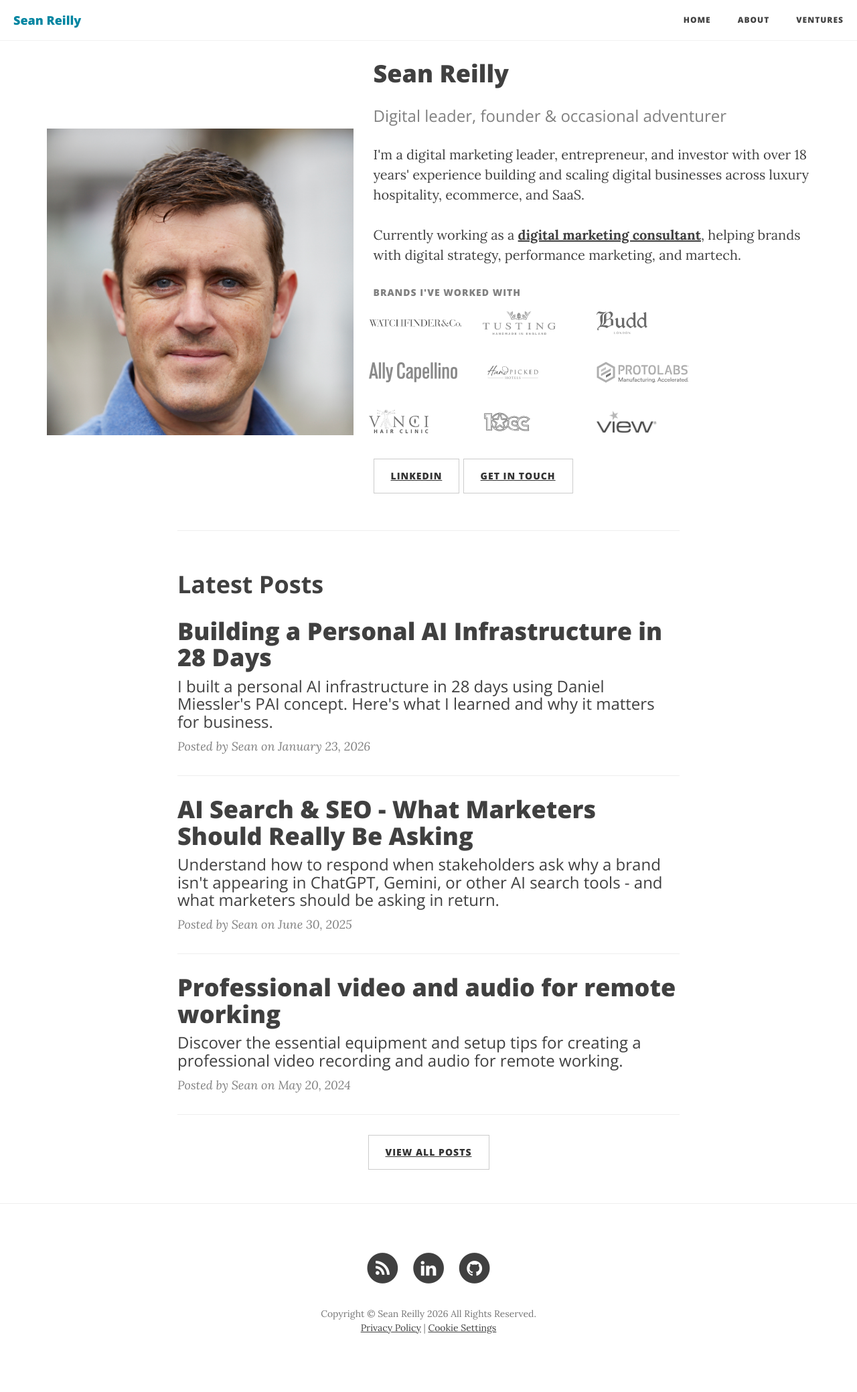
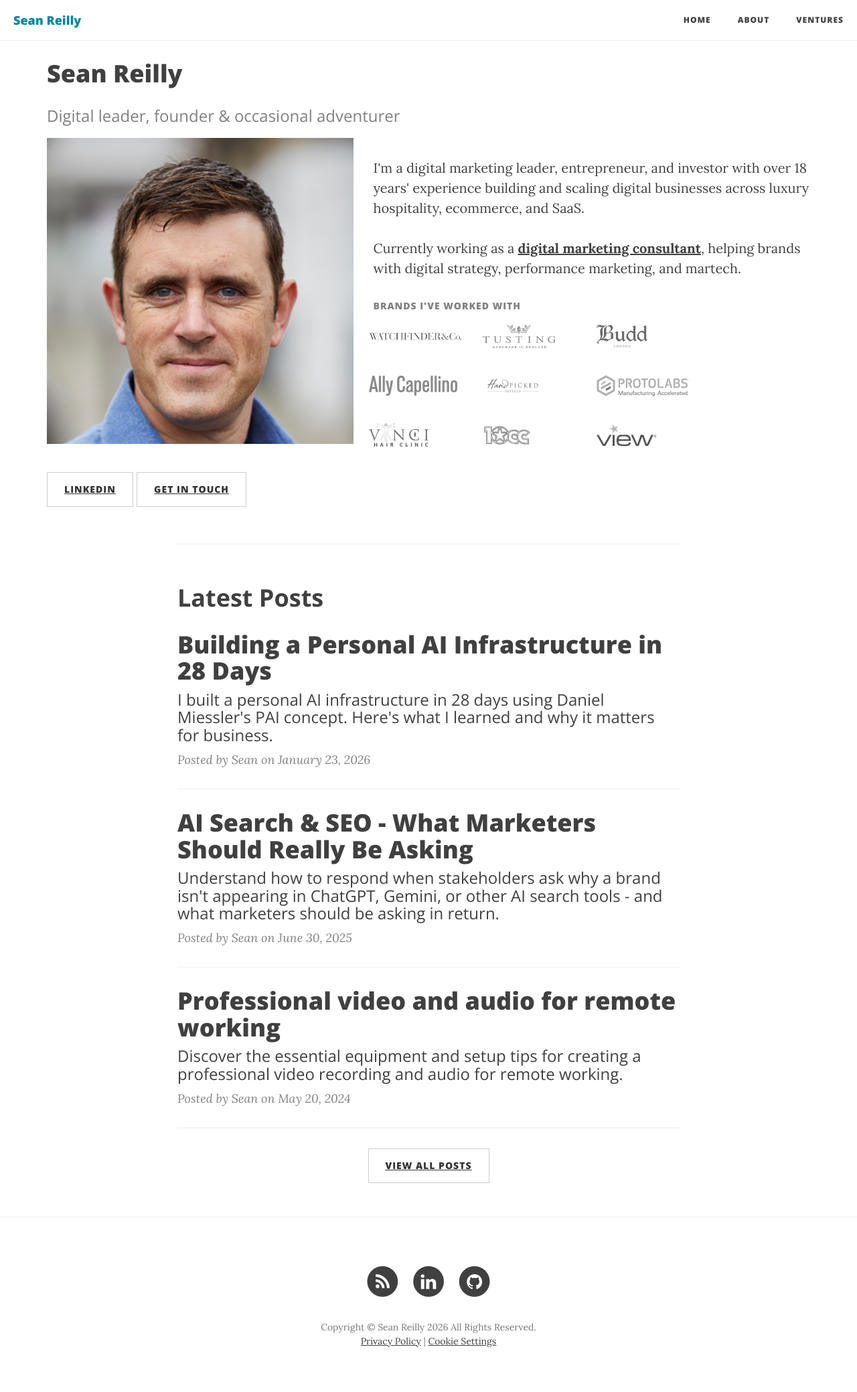
Before and after one commit to seanreillyesq/seanreillyesq.github.io, a Jekyll site: the page built from home.html, in a window 1280 px wide. Shown: the whole page at 67% size. Built offline with Jekyll 4.4.1, drawn with Linux system fonts in a browser that asks for light colours; comment, search, counter and statistics services are not loaded.

Commit message:
Restructure hero: name/tagline above, buttons below photo+bio row

```diff
--- a/home.html
+++ b/home.html
@@ -8,15 +8,18 @@
 robots: noindex, nofollow
 ---
 
-<!-- Hero: photo + intro -->
+<!-- Hero -->
 <div class="container">
-    <div class="row" style="display: flex; align-items: center; flex-wrap: wrap;">
+    <!-- Name and tagline above -->
+    <h1>Sean Reilly</h1>
+    <p style="color: #808080; font-family: 'Open Sans', 'Helvetica Neue', Helvetica, Arial, sans-serif; font-weight: 300; font-size: 24px; line-height: 1.1; margin-bottom: 20px;">Digital leader, founder & occasional adventurer</p>
+
+    <!-- Photo + bio side by side -->
+    <div class="row">
         <div class="col-md-5 home-photo">
             <img src="/img/sean-reilly-sq.jpg" alt="Sean Reilly" class="img-responsive" style="width: 100%;">
         </div>
         <div class="col-md-7">
-            <h1>Sean Reilly</h1>
-            <p style="color: #808080; font-family: 'Open Sans', 'Helvetica Neue', Helvetica, Arial, sans-serif; font-weight: 300; font-size: 24px; line-height: 1.1;">Digital leader, founder & occasional adventurer</p>
             <p>I'm a digital marketing leader, entrepreneur, and investor with over 18 years' experience building and scaling digital businesses across luxury hospitality, ecommerce, and SaaS.</p>
             <p>Currently working as a <a href="/contact"><strong>digital marketing consultant</strong></a>, helping brands with digital strategy, performance marketing, and martech.</p>
             <p style="color: #808080; font-size: 14px; text-transform: uppercase; font-family: 'Open Sans', 'Helvetica Neue', Helvetica, Arial, sans-serif; font-weight: 800; letter-spacing: 1px; margin-bottom: 10px;">Brands I've worked with</p>
@@ -31,18 +34,20 @@
                     <div class="col-xs-4" style="padding: 8px; text-align: center;"><img src="/img/logos/hand-picked-hotels.jpg" alt="Hand Picked Hotels" style="max-height: 60px; max-width: 90%; height: auto; filter: grayscale(100%); opacity: 0.7;"></div>
                     <div class="col-xs-4" style="padding: 8px; text-align: center;"><img src="/img/logos/protolabs.svg" alt="Protolabs" style="max-height: 35px; max-width: 90%; height: auto; filter: grayscale(100%); opacity: 0.7;"></div>
                 </div>
-                <div class="row" style="margin-bottom: 25px; display: flex; align-items: center;">
+                <div class="row" style="margin-bottom: 10px; display: flex; align-items: center;">
                     <div class="col-xs-4" style="padding: 8px; text-align: center;"><img src="/img/logos/vinci.svg" alt="Vinci Hair Clinic" style="max-height: 35px; max-width: 90%; height: auto; filter: grayscale(100%); opacity: 0.7;"></div>
                     <div class="col-xs-4" style="padding: 8px; text-align: center;"><img src="/img/logos/10cc.svg" alt="10cc" style="max-height: 35px; max-width: 90%; height: auto; filter: grayscale(100%); opacity: 0.7;"></div>
                     <div class="col-xs-4" style="padding: 8px; text-align: center;"><img src="/img/logos/view.gif" alt="View" style="max-height: 35px; max-width: 90%; height: auto; filter: grayscale(100%); opacity: 0.7;"></div>
                 </div>
             </div>
-            <p>
-                <a href="https://www.linkedin.com/in/seanreillyesq" target="_blank" class="btn btn-default" style="margin-bottom: 5px;">LinkedIn</a>
-                <a href="/contact" class="btn btn-default" style="margin-bottom: 5px;">Get in touch</a>
-            </p>
         </div>
     </div>
+
+    <!-- Buttons below -->
+    <p style="margin-top: 20px;">
+        <a href="https://www.linkedin.com/in/seanreillyesq" target="_blank" class="btn btn-default" style="margin-bottom: 5px;">LinkedIn</a>
+        <a href="/contact" class="btn btn-default" style="margin-bottom: 5px;">Get in touch</a>
+    </p>
 </div>
 
 <!-- Latest posts -->
```
